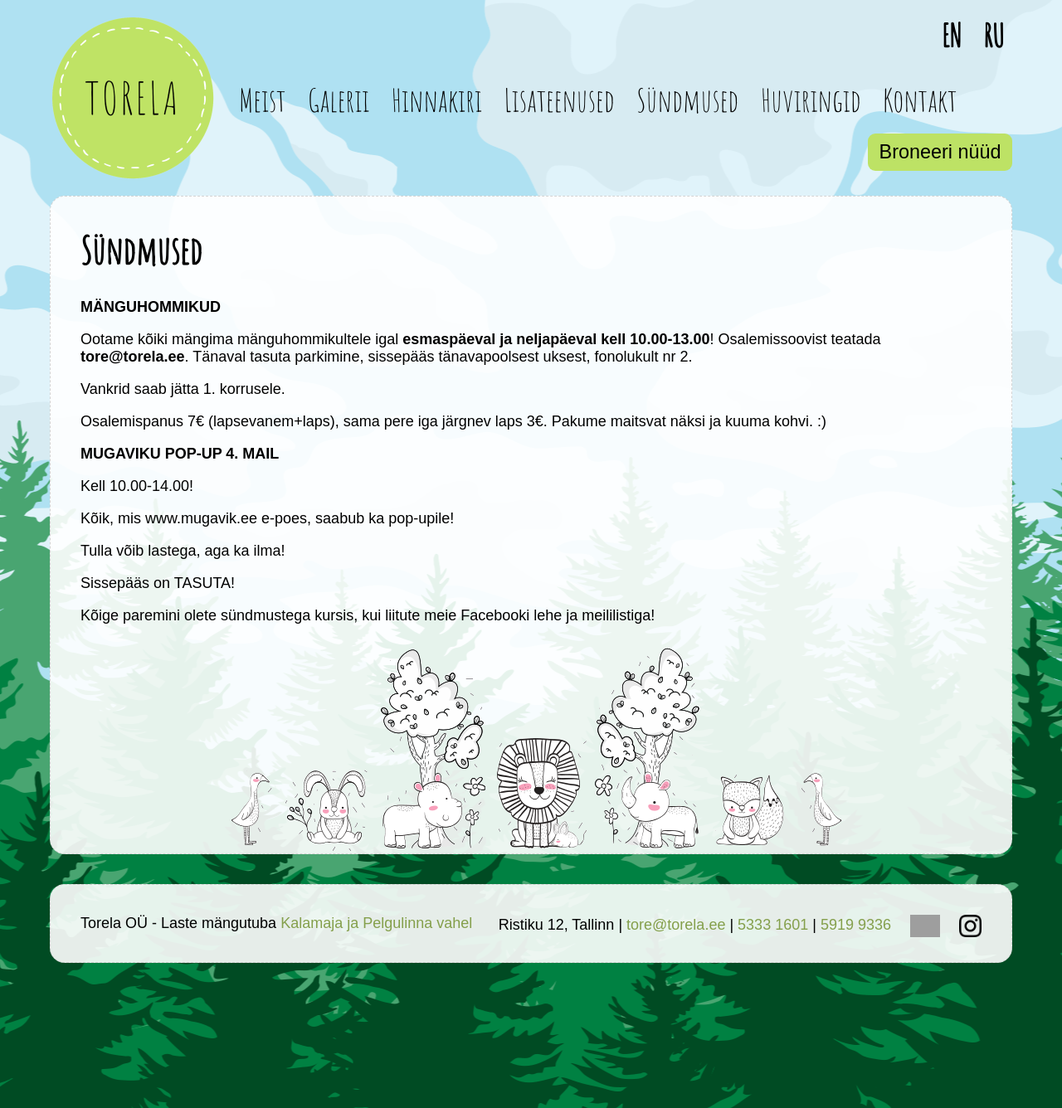
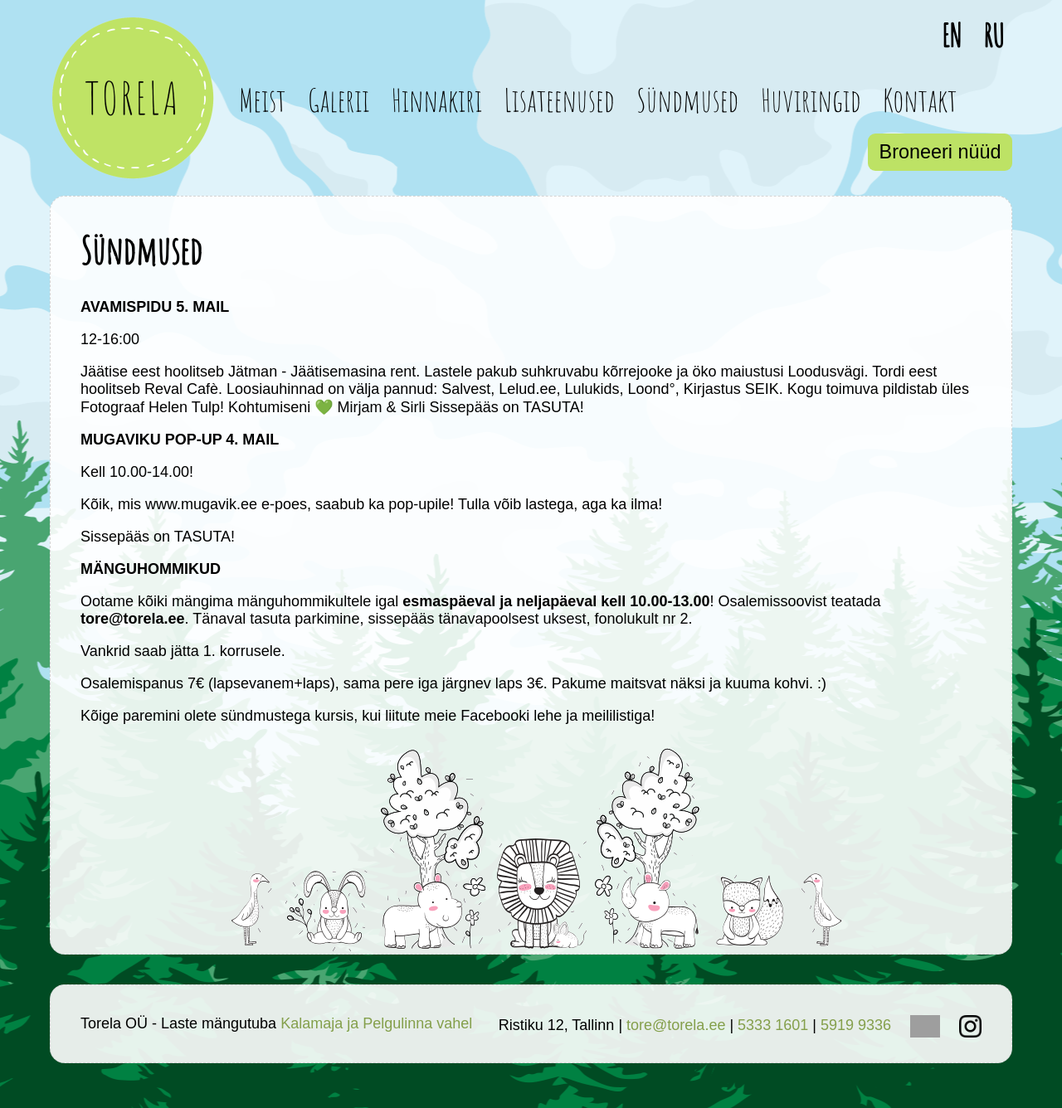
Before and after one commit to mypsik/torela, a Jekyll site: the page built from syndmused/index.md, in a window 1280 px wide. Shown: the whole page at 83% size. Built offline with Jekyll 4.4.1, drawn with Linux system fonts in a browser that asks for light colours; grey boxes are pictures that could not be loaded.

Commit message:
avamispidu lisatud

```diff
--- a/syndmused/index.md
+++ b/syndmused/index.md
@@ -6,6 +6,25 @@ priority: 1.0
 en: /en/events/
 ru: /ru/events/
 ---
+**AVAMISPIDU 5. MAIL**
+
+
+12-16:00
+
+Jäätise eest hoolitseb Jätman - Jäätisemasina rent. Lastele pakub suhkruvabu kõrrejooke ja öko maiustusi Loodusvägi. Tordi eest hoolitseb Reval Cafè. Loosiauhinnad on välja pannud: Salvest, Lelud.ee, Lulukids, Loond°, Kirjastus SEIK. Kogu toimuva pildistab üles Fotograaf Helen Tulp! Kohtumiseni 💚 Mirjam & Sirli
+Sissepääs on TASUTA!
+
+
+**MUGAVIKU POP-UP 4. MAIL**
+
+
+Kell 10.00-14.00!
+
+Kõik, mis www.mugavik.ee e-poes, saabub ka pop-upile!
+Tulla võib lastega, aga ka ilma!
+
+Sissepääs on TASUTA!
+
 
 **MÄNGUHOMMIKUD**
 
```
Also changed, not shown: other parts of syndmused/index.md (+0 -10 lines).
